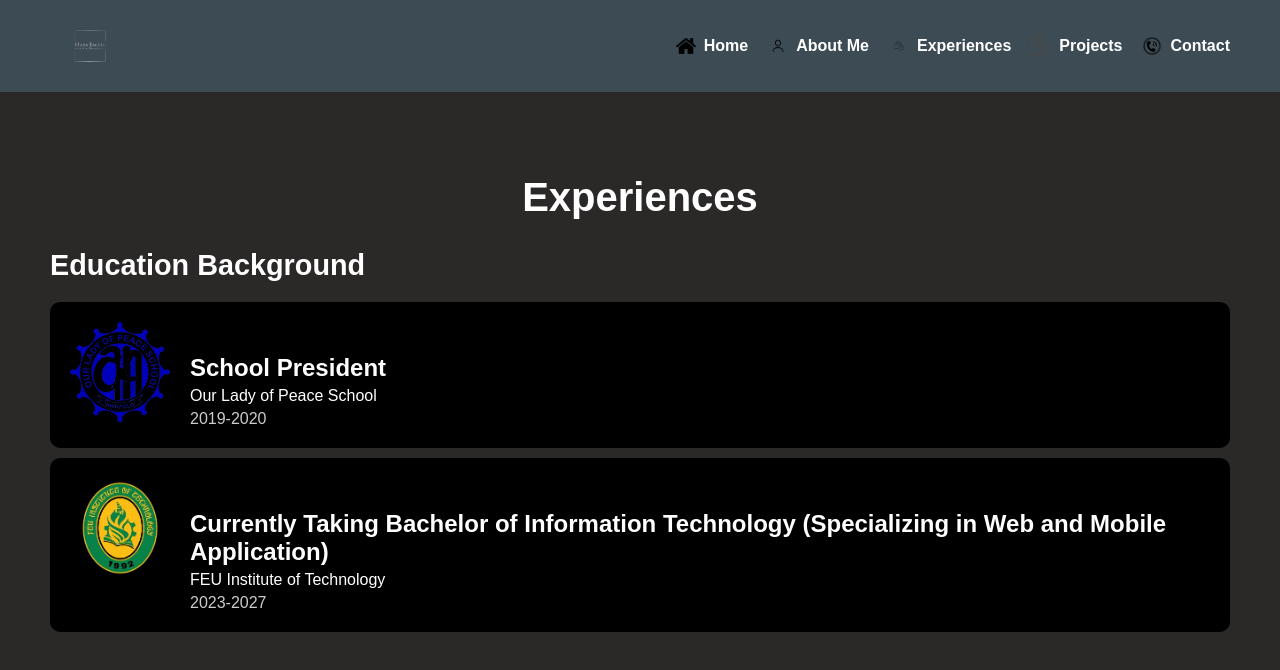
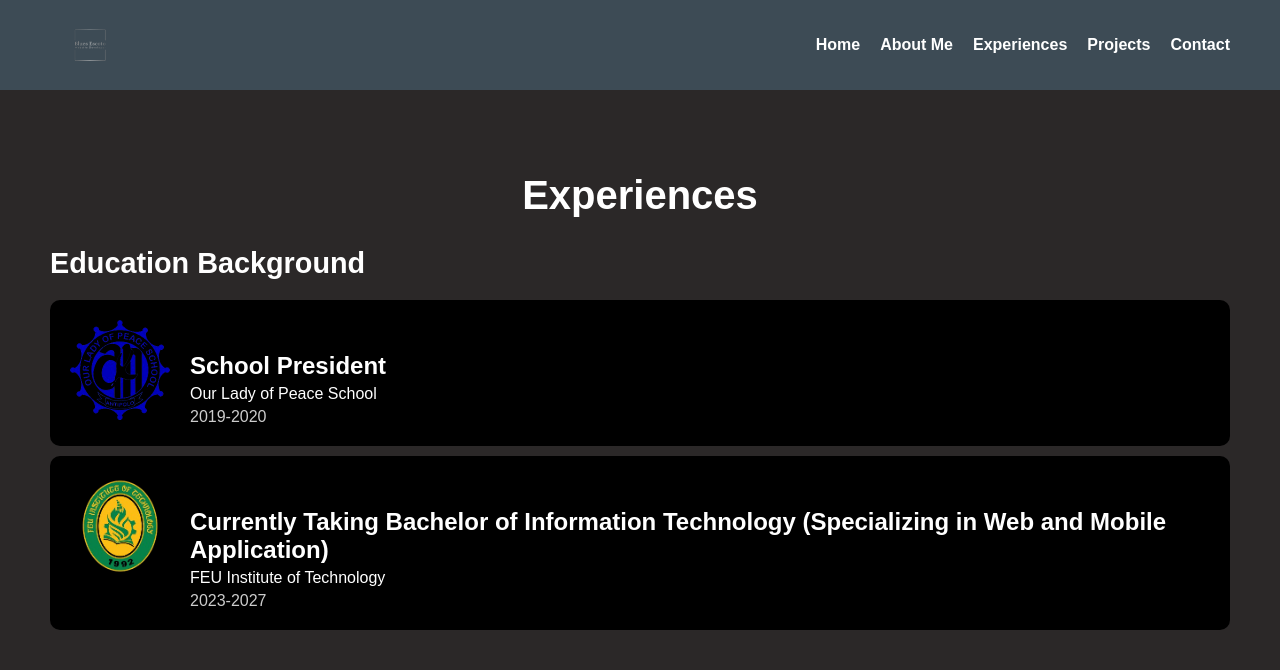
Before and after one commit to BluesEscoto/WD-FINALS-ESCOTO, a plain HTML site: page pages/experiences-page/index.html in a window 1280 px wide. Drawn offline with Linux system fonts and the light colour scheme.

Commit message:
Initial commit

```diff
--- a/assets/css/style.css
+++ b/assets/css/style.css
@@ -20,7 +20,7 @@ header {
 }
 
 .logo img {
-    height: 80px;
+    height: 50px;
 }
 
 .site-name {
--- a/pages/about-me-page/assets/css/style.css
+++ b/pages/about-me-page/assets/css/style.css
@@ -48,21 +48,35 @@ nav ul li {
     margin: 0;
 }
 
-nav ul li a {
-    color: #fff;
-    text-decoration: none;
-    padding: 10px;
-    transition: background 0.3s;
-}
-
 .list li{
     list-style:disc
 }
 
-nav ul li a:hover {
-    background: #EAA845;
-    color: #000;
-    border-radius: 5px;
+nav ul li a {
+    text-decoration: none;
+    color: #fff;
+    font-weight: bold;
+    position: relative;
+    display: flex;
+    align-items: center;
+}
+nav ul li a::after {
+    content: '';
+    position: absolute;
+    width: 100%;
+    transform: scaleX(0);
+    height: 2px;
+    bottom: -3px;
+    left: 0;
+    background-color: #ffffff;
+    transform-origin: bottom right;
+    transition: transform 0.25s ease-out;
+}
+
+
+nav ul li a:hover::after {
+    transform: scaleX(1);
+    transform-origin: bottom left;
 }
 
 .about-section {
@@ -111,7 +125,7 @@ nav ul li a:hover {
     font-size: 1em;
     line-height: 1.6;
     margin: 20px 0;
-    color: #ccc; /* Adjust text color for better readability */
+    color: #ccc;
 }
 
 .about-text ul {
@@ -165,11 +179,11 @@ footer ul li a:hover {
     color: #000;
     border-radius: 5px;
 }
-@keyframes breathe {
+@keyframes float {
     0%, 100% {
-        transform: scale(1);
+        transform: translateY(0);
     }
     50% {
-        transform: scale(1.05);
+        transform: translateY(-20px);
     }
 }
--- a/pages/experiences-page/assets/css/style.css
+++ b/pages/experiences-page/assets/css/style.css
@@ -59,7 +59,7 @@ nav ul li a::after {
     height: 2px;
     bottom: -3px;
     left: 0;
-    background-color: #423b42;
+    background-color: #ffffff;
     transform-origin: bottom right;
     transition: transform 0.25s ease-out;
 }
@@ -128,7 +128,7 @@ nav ul li a:hover::after {
 
 .experience-item:hover {
     transform: scale(1.05);
-    background-color: #ffffff;
+    background-color: #2b2828;
 }
 
 .experience-item:hover img {
--- a/pages/experiences-page/index.html
+++ b/pages/experiences-page/index.html
@@ -13,11 +13,11 @@
         </div>
         <nav>
             <ul>
-                <li><a href="../../index.html"><img src="../../assets/img/home icon logo.png" alt="Home Icon"> Home</a></li>
-                <li><a href="../about-me-page/index.html"><img src="../../assets/img/about me icon.png" alt="About Me Icon"> About Me</a></li>
-                <li><a href="../experiences-page/index.html"><img src="../../assets/img/experiences-icon-removebg-preview.png" alt="Experiences Icon"> Experiences</a></li>
-                <li><a href="../projects-page/index.html"><img src="../../assets/img/project-icon.png" alt="Projects Icon"> Projects</a></li>
-                <li><a href="../contact-page/index.html"><img src="../../assets/img/contact icon.png" alt="Contact Icon"> Contact</a></li>
+                <li><a href="../../index.html">Home</a></li>
+                <li><a href="../about-me-page/index.html">About Me</a></li>
+                <li><a href="../experiences-page/index.html">Experiences</a></li>
+                <li><a href="../projects-page/index.html">Projects</a></li>
+                <li><a href="../contact-page/index.html">Contact</a></li>
             </ul>
         </nav>
     </header>
--- a/pages/projects-page/assets/css/style.css
+++ b/pages/projects-page/assets/css/style.css
@@ -39,21 +39,31 @@ nav ul {
     gap: 20px;
 }
 
-nav ul li {
-    margin: 0;
+nav ul li a {
+    text-decoration: none;
+    color: #fff;
+    font-weight: bold;
+    position: relative;
+    display: flex;
+    align-items: center;
+}
+nav ul li a::after {
+    content: '';
+    position: absolute;
+    width: 100%;
+    transform: scaleX(0);
+    height: 2px;
+    bottom: -3px;
+    left: 0;
+    background-color: #ffffff;
+    transform-origin: bottom right;
+    transition: transform 0.25s ease-out;
 }
 
-nav ul li a {
-    color: #fff;
-    text-decoration: none;
-    padding: 10px;
-    transition: background 0.3s;
-}
 
-nav ul li a:hover {
-    background: #413e3b;
-    color: #000;
-    border-radius: 5px;
+nav ul li a:hover::after {
+    transform: scaleX(1);
+    transform-origin: bottom left;
 }
 
 .projects-section {
```
Also changed, not shown: index.html (+5 -5 lines), pages/contact-page/index.html (+5 -5 lines).
